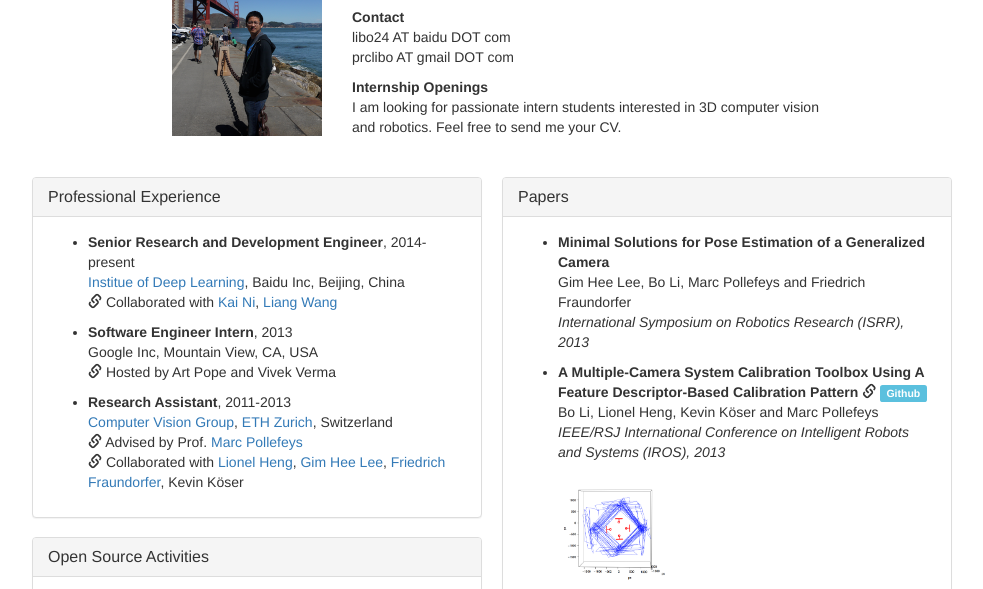
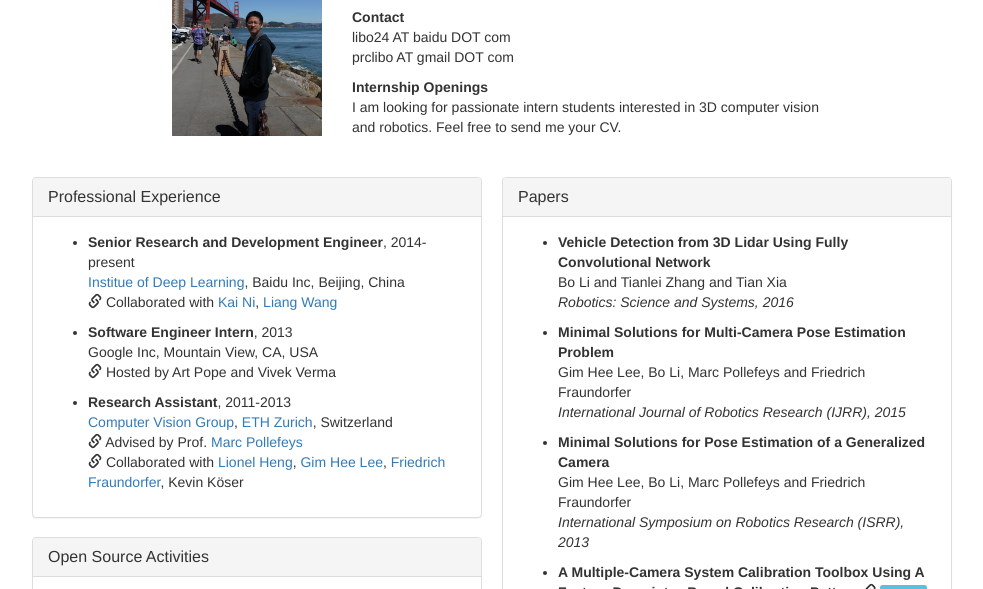
Before and after one commit to prclibo/prclibo.github.io, a plain HTML site: page index.html in a window 1280 px wide. Shown: the part 148-737 px from the top of the page, without its empty margins (148-1131 px from the left). Drawn offline with nearby package versions, Linux system fonts and the light colour scheme.

Commit message:
update ref

```diff
--- a/index.html
+++ b/index.html
@@ -106,6 +106,24 @@ $('.grid').masonry({
                     </div>
                     <div class="panel-body">
                         <ul>
+                            <li>
+                                <p>
+                                    <strong>Vehicle Detection from 3D Lidar Using Fully Convolutional Network</strong>
+                                    <br/>
+                                    Bo Li and Tianlei Zhang and Tian Xia
+                                    <br/>
+                                    <em>Robotics: Science and Systems, 2016</em>
+                                </p>
+                            </li>
+                            <li>
+                                <p>
+                                    <strong>Minimal Solutions for Multi-Camera Pose Estimation Problem</strong>
+                                    <br/>
+                                    Gim Hee Lee, Bo Li, Marc Pollefeys and Friedrich Fraundorfer
+                                    <br/>
+                                    <em>International Journal of Robotics Research (IJRR), 2015</em>
+                                </p>
+                            </li>
                             <li>
                                 <p>
                                     <strong>Minimal Solutions for Pose Estimation of a Generalized Camera</strong>
```
